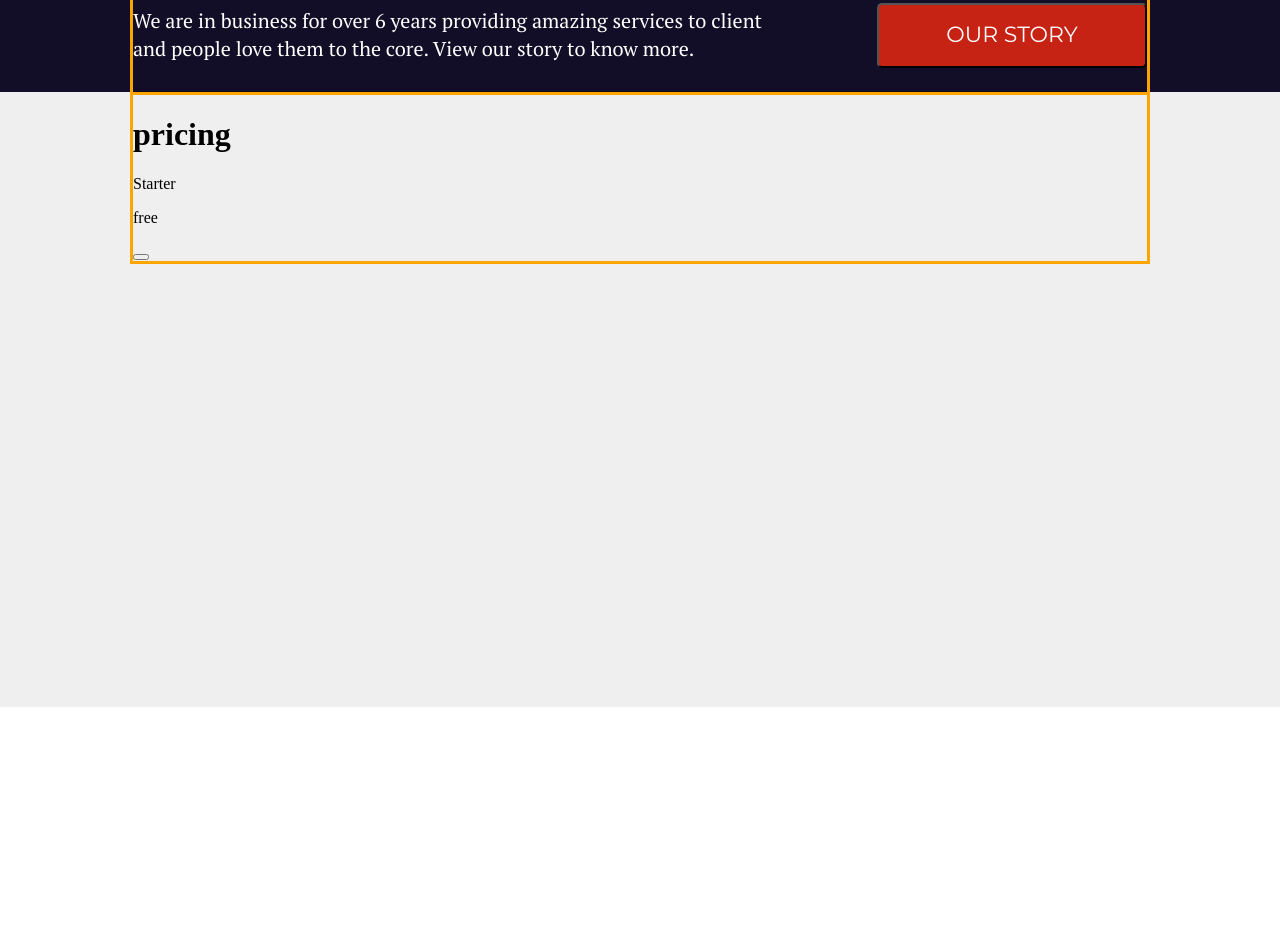
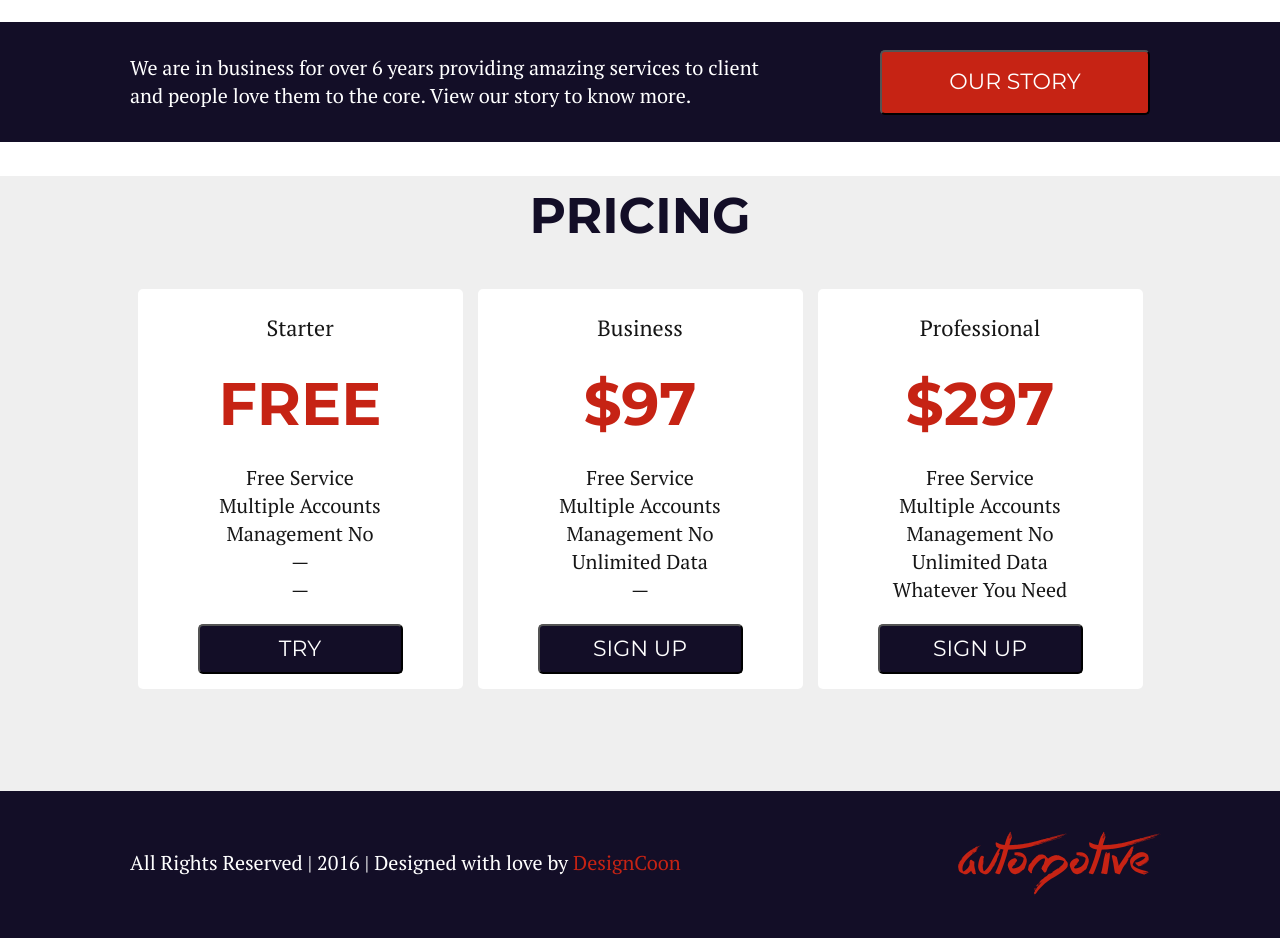
Before and after one commit to vlad896/Front-end, a plain HTML site: page project8/index.html in a window 1280 px wide. Shown: the part 1201-2139 px from the top of the page. Before the commit the page ends 1908 px from the top, so only its background shows below. Drawn offline with Linux system fonts and the light colour scheme.

Commit message:
commit11

```diff
--- a/project8/css/style.css
+++ b/project8/css/style.css
@@ -27,7 +27,6 @@ body{
 .container{
     width: 1020px;
     margin: 0 auto;
-    border: 3px orange solid;
 }
 .header{
     margin: 0;
@@ -166,7 +165,98 @@ body{
     text-align: center;
     text-decoration: none;
 }
-.footer{
+.pricing{
     height: 615px;
     background-color: #efefef;
 }
+.pricing_title{
+        font-size: 50px;
+        font-family: "MontserratB";
+        color: rgb(19, 14, 39);
+        font-weight: bold;
+        line-height: 80px;
+        text-transform: uppercase;
+        text-align: center;
+}
+.pricing_menu{
+    display: flex;
+    justify-content: space-around;
+    text-align: center;
+    padding-bottom: 65px;
+}
+.pricing_item{
+    height: 400px;
+    width: 325px;
+    background-color: #fff;
+    border-radius: 5px;
+
+}
+.text_first{
+    margin-top: 25px;
+    margin-bottom: 22px;
+        font-size: 22px;
+        font-family: "PT Serif";
+        color: rgb(22, 22, 22);
+        line-height: 28px;
+}
+.title_pricing_item{
+    margin: 0;
+    font-size: 60px;
+    font-family: "MontserratB";
+    color: rgb(198, 35, 20);
+    line-height: 80px;
+    text-transform: uppercase;
+}
+.text_pricing_item{
+        font-size: 20px;
+        font-family: "PT Serif";
+        color: rgb(22, 22, 22);
+        line-height: 28px;
+        text-align: center;
+}
+.btn_pricing_item{
+    height: 50px;
+    width: 205px;
+    border-radius: 5px;
+    background-color: #130e27;
+}
+.btn_pricing_item a{
+    font-size: 22px;
+    font-family: "Montserrat";
+    color: rgb(255, 255, 255);
+    line-height: 28px;
+    text-transform: uppercase;
+    text-decoration: none;
+}
+
+.btn_pricing_item:hover{
+    background-color: #c62314 ;
+}
+
+.footer {
+    height: 190px;
+    background-color: #130e27;
+}
+.footer_inner {
+}
+.footer_item {
+    display: flex;
+    justify-content: space-between;
+    text-align: center;
+    align-items: center;
+}
+.footer_text {
+        font-size: 20px;
+        font-family: "PT Serif";
+        color: rgb(255, 255, 255);
+        line-height: 22px;
+}
+.footer_text span{
+    color:#c62314;
+}
+.footer_logo {
+        font-size: 60px;
+        font-family: "QuiteChocolatey";
+        color: rgb(198, 35, 20);
+        line-height: 24px;
+}
--- a/project8/index.html
+++ b/project8/index.html
@@ -66,15 +66,39 @@
                 </div>
             </div>
         </div>
+        <div class="pricing">
+            <div class="container">
+                <div class="pricing_inner">
+                    <h1 class="pricing_title">pricing</h1>
+                    <div class="pricing_menu">
+                        <div class="pricing_item">
+                            <p class="text_first">Starter</p>
+                            <p class="title_pricing_item">free</p>
+                            <p class="text_pricing_item">Free Service<br> Multiple Accounts<br> Management No<br>&#8212; <br>&#8212;</p>
+                            <button class="btn_pricing_item"><a href="#">try</a> </button>
+                        </div>
+                        <div class="pricing_item">
+                            <p class="text_first">Business</p>
+                            <p class="title_pricing_item">$97</p>
+                            <p class="text_pricing_item">Free Service<br> Multiple Accounts<br> Management No<br> Unlimited Data<br>&#8212;</p>
+                            <button class="btn_pricing_item"><a href="#">Sign UP</a></button>
+                        </div>
+                        <div class="pricing_item">
+                            <p class="text_first">Professional</p>
+                            <p class="title_pricing_item">$297</p>
+                            <p class="text_pricing_item">Free Service<br> Multiple Accounts<br> Management No<br> Unlimited Data<br>Whatever You Need</p>
+                            <button class="btn_pricing_item"><a href="#">Sign up</a> </button>
+                        </div>
+                    </div>
+                </div>
+            </div>
+        </div>
         <div class="footer">
             <div class="container">
                 <div class="footer_inner">
-                    <h1 class="footer_title">pricing</h1>
                     <div class="footer_item">
-                        <p>Starter</p>
-                        <p class="title_footer_item">free</p>
-                        <p class="text_footer_item"></p>
-                        <button class="btn_footer_item"></button>
+                        <p class="footer_text">All Rights Reserved |  2016  |  Designed with love by<span> DesignCoon</span></p>
+                        <p class="footer_logo">automotive</p>
                     </div>
                 </div>
             </div>
```
